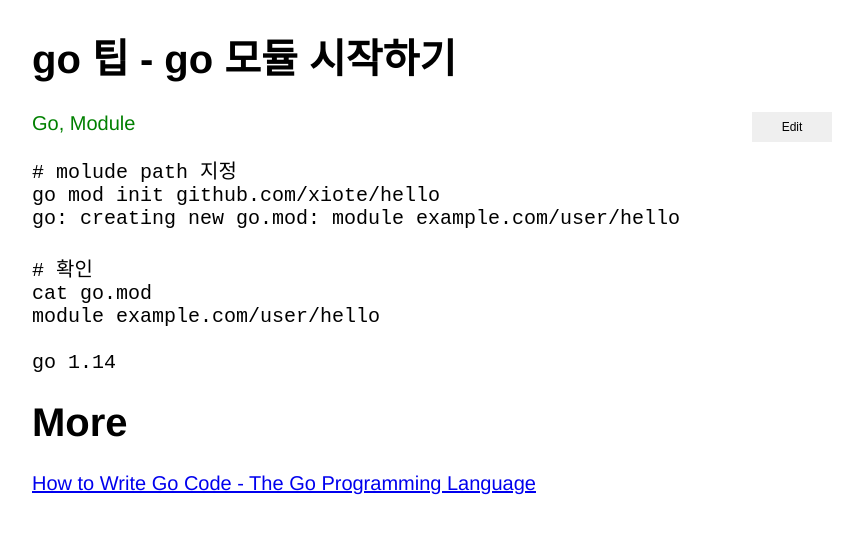
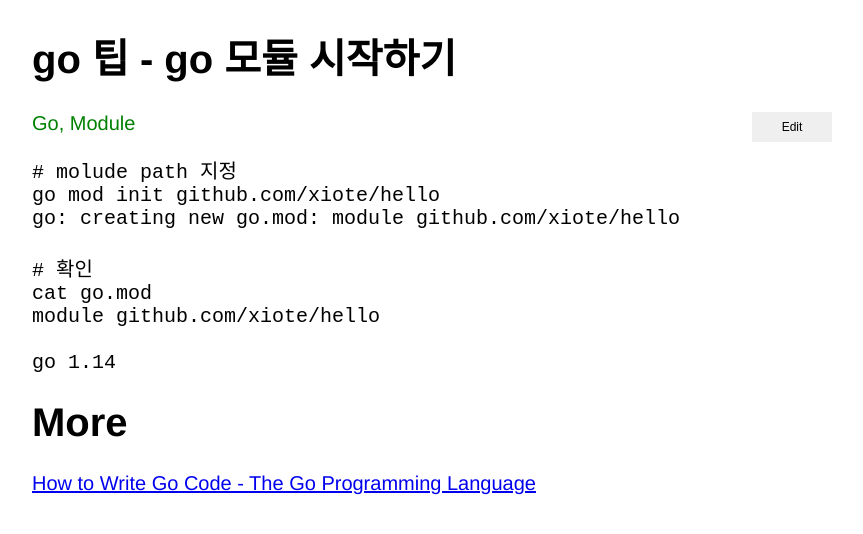
Before and after one commit to xiote/20200810_xiote.github.io, a Jekyll site: the page built from _posts/2020-08-03-16-36-59.md, in a window 1280 px wide. Shown: the top 534 px of the page, without its empty margins (208-1071 px from the left). Built offline with Jekyll 4.4.1, drawn with Linux system fonts in a browser that asks for light colours.

Commit message:
Update 2020-08-03-16-36-59.md

````diff
--- a/_posts/2020-08-03-16-36-59.md
+++ b/_posts/2020-08-03-16-36-59.md
@@ -7,11 +7,11 @@ tags: go module
 ```
 # molude path 지정
 go mod init github.com/xiote/hello
-go: creating new go.mod: module example.com/user/hello
+go: creating new go.mod: module github.com/xiote/hello
 
 # 확인
 cat go.mod
-module example.com/user/hello
+module github.com/xiote/hello
 
 go 1.14
 ```
````
